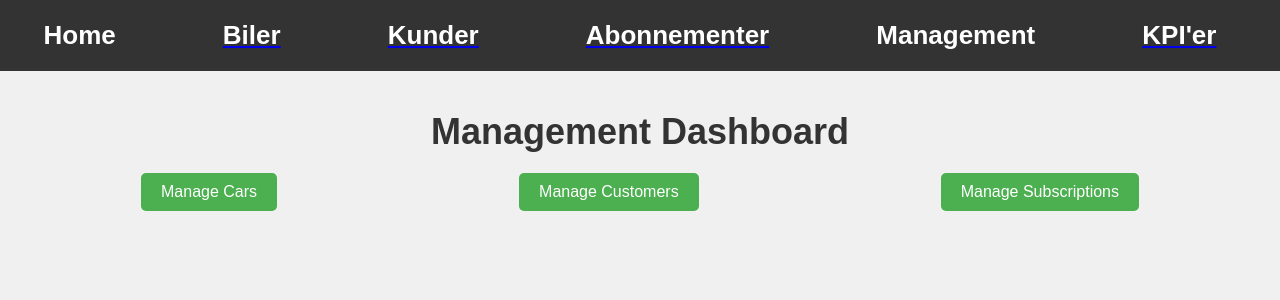
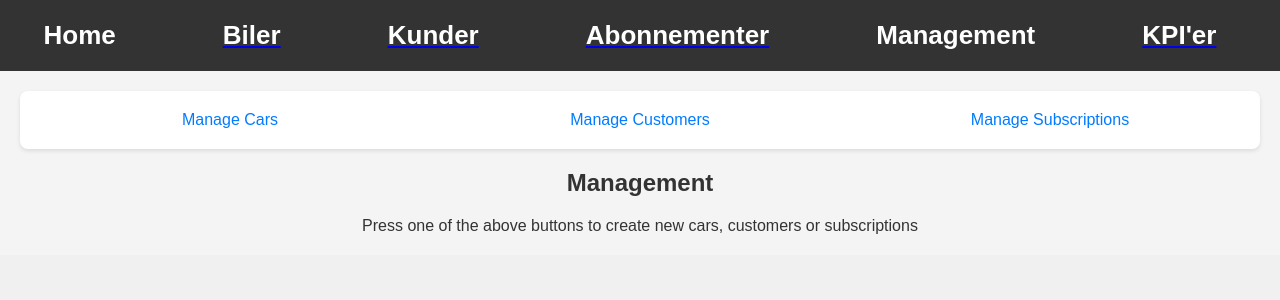
Before and after one commit to WilliELM/Bilabonnement-frontend, a React (Create React App) app in the folder frontend-bilabonnement/: page /management in a window 1280 px wide. Shown: the top 300 px of the page. Built offline with nearby package versions, Linux system fonts and the light colour scheme.

Commit message:
added css to management and fixed switch on carlist

```diff
--- a/frontend-bilabonnement/src/components/websiteComponents/management/ManageCars.js
+++ b/frontend-bilabonnement/src/components/websiteComponents/management/ManageCars.js
@@ -77,9 +77,7 @@ function ManageCars() {
                 <button type="submit">{carId ? 'Update Car' : 'Create Car'}</button>
             </form>
 
-            <div>
-                <input type="text" value={carId} onChange={handleCarIdChange} placeholder="Car ID for update" />
-            </div>
+
         </div>
     );
 }
--- a/frontend-bilabonnement/src/components/websiteComponents/management/manageCustomers.js
+++ b/frontend-bilabonnement/src/components/websiteComponents/management/manageCustomers.js
@@ -71,22 +71,20 @@ function ManageCustomers() {
 
     return (
         <div>
-            <h2>Manage Customers</h2>
             <form onSubmit={handleSubmit}>
-                {/* Input fields */}
-                {/* ... */}
+                <input type="text" name="firstName" value={newCustomer.firstName} onChange={handleChange} placeholder="First Name" />
+                <input type="text" name="lastName" value={newCustomer.lastName} onChange={handleChange} placeholder="Last Name" />
+                <input type="text" name="address" value={newCustomer.address} onChange={handleChange} placeholder="Address" />
+                <input type="text" name="zipcode" value={newCustomer.zipcode} onChange={handleChange} placeholder="Zip code" />
+                <input type="text" name="city" value={newCustomer.city} onChange={handleChange} placeholder="City" />
+                <input type="text" name="phone" value={newCustomer.phone} onChange={handleChange} placeholder="Phone number" />
+                <input type="text" name="email" value={newCustomer.email} onChange={handleChange} placeholder="Email" />
+                <input type="text" name="cpr" value={newCustomer.cpr} onChange={handleChange} placeholder="Cpr-number" />
+
+                {/* Add input/select for subscriptions if needed */}
                 <button type="submit">Add Customer</button>
             </form>
 
-            <h3>Customer List</h3>
-            <ul>
-                {customers.map(customer => (
-                    <li key={customer.id}>
-                        {customer.firstName} {customer.lastName}
-                        <button onClick={() => handleDelete(customer.id)}>Delete</button>
-                    </li>
-                ))}
-            </ul>
         </div>
     );
 }
--- a/frontend-bilabonnement/src/components/websiteComponents/management/manageSubscriptions.js
+++ b/frontend-bilabonnement/src/components/websiteComponents/management/manageSubscriptions.js
@@ -1,6 +1,7 @@
 // ManageSubscriptions.js
 import React, { useState, useEffect } from 'react';
 import axios from 'axios';
+import "./management.css"
 
 function ManageSubscriptions() {
     const [subscriptions, setSubscriptions] = useState([]); // State to store existing subscriptions
@@ -74,32 +75,31 @@ function ManageSubscriptions() {
 
     return (
         <div>
-            <h2>Manage Subscriptions</h2>
             <form onSubmit={handleSubmit}>
+                <div className="description">Enter buy date</div>
                 <input type="date" name="buydate" value={newSubscription.buydate} onChange={handleChange} placeholder="Buy Date" />
+                <div className="description">Enter subscription start</div>
                 <input type="date" name="substart" value={newSubscription.substart} onChange={handleChange} placeholder="Subscription Start" />
+                <div className="description">Enter subscription end</div>
                 <input type="date" name="subend" value={newSubscription.subend} onChange={handleChange} placeholder="Subscription End" />
+                <div className="description">Enter Km start</div>
                 <input type="number" name="kmstart" value={newSubscription.kmstart} onChange={handleChange} placeholder="KM Start" />
+                <div className="description">Enter Km done</div>
                 <input type="number" name="kmdone" value={newSubscription.kmdone} onChange={handleChange} placeholder="KM Done" />
+                <div className="description">Enter Km planned</div>
                 <input type="number" name="kmplanned" value={newSubscription.kmplanned} onChange={handleChange} placeholder="KM Planned" />
+                <div className="description">Enter Subscription time (months)</div>
                 <input type="number" name="subtime" value={newSubscription.subtime} onChange={handleChange} placeholder="Subscription Time" />
+
+
                 {/* Placeholder inputs for car, customer, and damage report selection */}
-                {/* You will need to implement actual selection components */}
                 <input type="text" name="carId" value={newSubscription.carId} onChange={handleChange} placeholder="Car ID" />
                 <input type="text" name="customerId" value={newSubscription.customerId} onChange={handleChange} placeholder="Customer ID" />
                 <input type="text" name="damageReportId" value={newSubscription.damageReportId} onChange={handleChange} placeholder="Damage Report ID" />
                 <button type="submit">Add Subscription</button>
             </form>
 
-            <h3>Subscription List</h3>
-            <ul>
-                {subscriptions.map(subscription => (
-                    <li key={subscription.id}>
-                        {subscription.substart} - {subscription.subend}
-                        <button onClick={() => handleDelete(subscription.id)}>Delete</button>
-                    </li>
-                ))}
-            </ul>
+
         </div>
     );
 }
--- a/frontend-bilabonnement/src/components/websiteComponents/management/management.css
+++ b/frontend-bilabonnement/src/components/websiteComponents/management/management.css
@@ -1,28 +1,107 @@
 .management {
+    font-family: 'Arial', sans-serif;
+    color: #333;
+    background-color: #f4f4f4;
     padding: 20px;
 }
 
 .management h1 {
     text-align: center;
+    color: #222;
 }
 
 .management-nav {
     display: flex;
-    justify-content: space-around;
+    justify-content: space-between;
+    align-items: center;
+    background-color: #fff;
+    box-shadow: 0 2px 4px rgba(0,0,0,0.1);
+    padding: 10px;
     margin-bottom: 20px;
+    border-radius: 8px;
 }
 
 .management-nav a {
-    background-color: #4CAF50;
-    color: white;
-    padding: 10px 20px;
+    text-decoration: none;
+    color: #007bff;
+    padding: 10px;
+    border-radius: 4px;
+    transition: background-color 0.3s ease;
+    flex: 1;
     text-align: center;
-    text-decoration: none;
-    display: inline-block;
-    font-size: 16px;
-    border-radius: 5px;
+    margin: 0 5px;
+}
+
+.management-nav a:first-child {
+    margin-left: 0;
+}
+
+.management-nav a:last-child {
+    margin-right: 0;
 }
 
 .management-nav a:hover {
-    background-color: #45a049;
+    background-color: #e7f1ff;
 }
+
+.active-link {
+    background-color: #8ecae6;
+    color: white;
+}
+
+/* Responsive design adjustments */
+@media (max-width: 768px) {
+    .management-nav {
+        flex-direction: column;
+    }
+
+    .management-nav a {
+        margin-bottom: 5px;
+    }
+}
+
+
+body {
+    font-family: 'Arial', sans-serif;
+    background-color: #f0f0f0;
+}
+
+form {
+    background-color: white;
+    border-radius: 8px;
+    box-shadow: 0px 0px 10px rgba(0,0,0,0.1);
+    padding: 20px;
+    max-width: 500px;
+    margin: auto;
+}
+
+input {
+    width: 100%;
+    padding: 10px;
+    margin: 10px 0;
+    border: 1px solid #ddd;
+    border-radius: 4px;
+    box-sizing: border-box;
+}
+
+button.management {
+    width: 100%;
+    padding: 15px;
+    background-color: #007bff;
+    color: white;
+    border: none;
+    border-radius: 4px;
+    cursor: pointer;
+}
+
+button.management:hover {
+    background-color: #0056b3;
+}
+.description {
+    flex:auto;
+    float: left;
+    font-size: smaller;
+    margin-bottom: 10px;
+    margin-top: 10px;
+    font-weight: bold;
+}
--- a/frontend-bilabonnement/src/components/websiteComponents/management/management.js
+++ b/frontend-bilabonnement/src/components/websiteComponents/management/management.js
@@ -1,21 +1,23 @@
 import React from 'react';
 import {Link, Routes, Route, Router} from 'react-router-dom';
-import ManageCars from './ManageCars'; // Assume you have a ManageCars component
-import ManageCustomers from './manageCustomers'; // Assume you have a ManageCustomers component
-import ManageSubscriptions from './manageSubscriptions'; // Assume you have a ManageSubscriptions component
-import './management.css'; // You will need to create this CSS file for styling
+import ManageCars from './ManageCars';
+import ManageCustomers from './manageCustomers';
+import ManageSubscriptions from './manageSubscriptions';
+import { NavLink } from 'react-router-dom';
+
+import './management.css';
 
 function Management() {
     return (
 
         <div className="management">
-            <h1>Management Dashboard</h1>
             <nav className="management-nav">
-                <Link to="cars">Manage Cars</Link>
-                <Link to="customers">Manage Customers</Link>
-                <Link to="subscriptions">Manage Subscriptions</Link>
+                <NavLink to="cars" className={({ isActive }) => isActive ? 'active-link' : ''}>Manage Cars</NavLink>
+                <NavLink to="customers" className={({ isActive }) => isActive ? 'active-link' : ''}>Manage Customers</NavLink>
+                <NavLink to="subscriptions" className={({ isActive }) => isActive ? 'active-link' : ''}>Manage Subscriptions</NavLink>
             </nav>
-
+            <h2>Management</h2>
+            <div>Press one of the above buttons to create new cars, customers or subscriptions</div>
             <Routes>
                 <Route path="cars" element={<ManageCars />} />
                 <Route path="customers" element={<ManageCustomers />} />
```
Also changed, not shown: frontend-bilabonnement/src/components/dataLists/cars/carList.js (+10 -10 lines).
